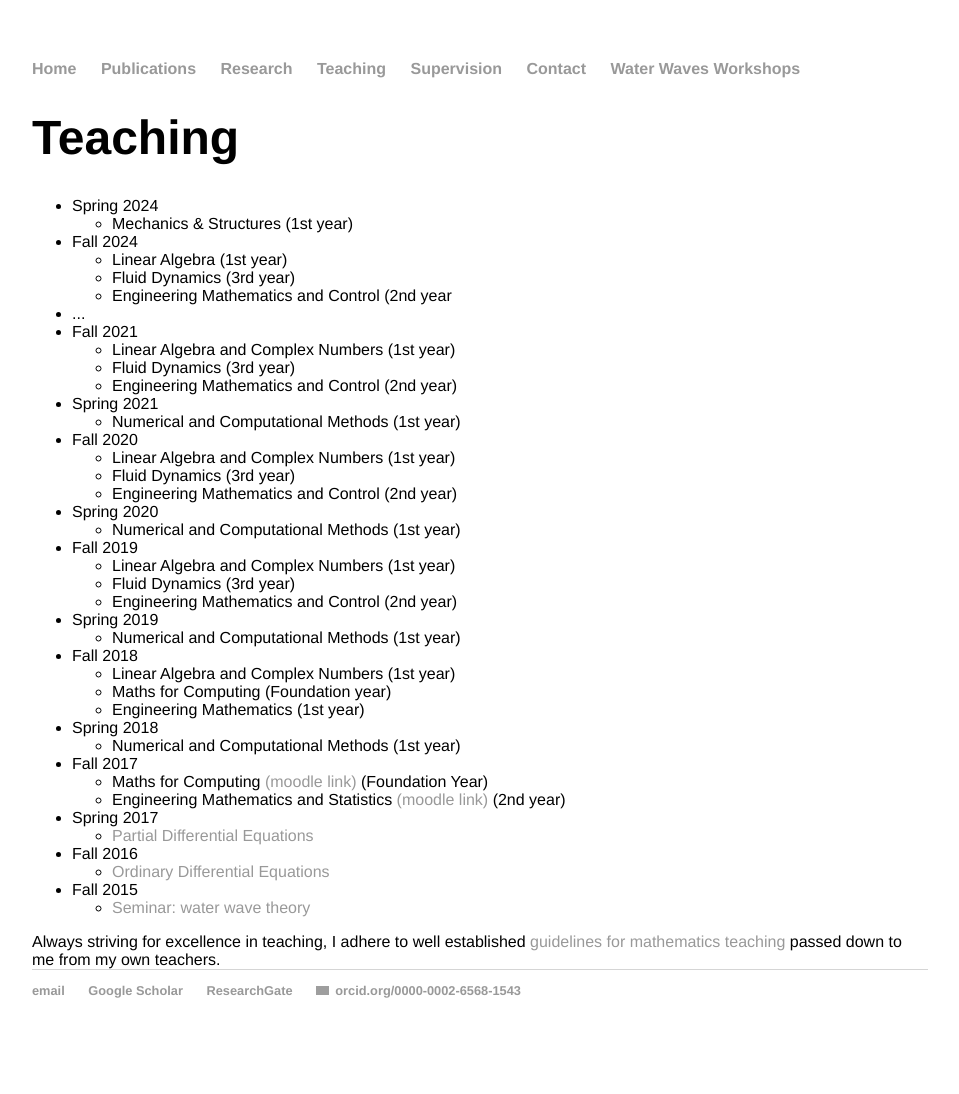
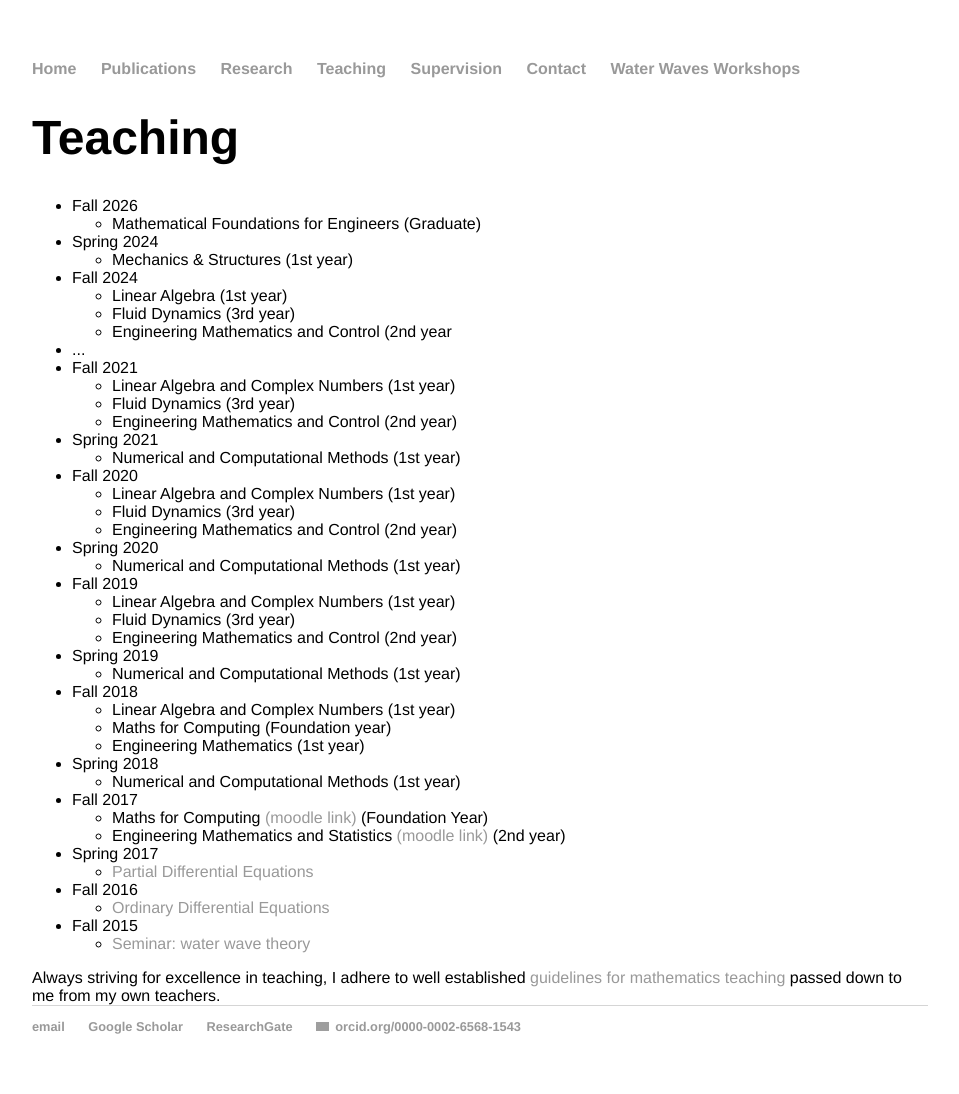
Before and after one commit to rstuhlmeier/rstuhlmeier.github.io, a Jekyll site: the page built from teaching/index.html, in a window 1280 px wide. Shown: the whole page, without its empty margins (160-1119 px from the left). Built offline with Jekyll 4.4.1, drawn with Linux system fonts in a browser that asks for light colours; before the commit the page ends 1058 px from its top, so only the background shows below that; grey boxes are pictures that could not be loaded.

Commit message:
Update index.html

```diff
--- a/teaching/index.html
+++ b/teaching/index.html
@@ -5,6 +5,10 @@ title: Raphael Stuhlmeier - Teaching
 
 <h1> Teaching </h1>
 <ul>
+    <li> Fall 2026 </li>
+    <ul>
+        <li>Mathematical Foundations for Engineers (Graduate)</li>
+    </ul>
     <li> Spring 2024 </li>
     <ul>
         <li>Mechanics & Structures (1st year)</li>
```
